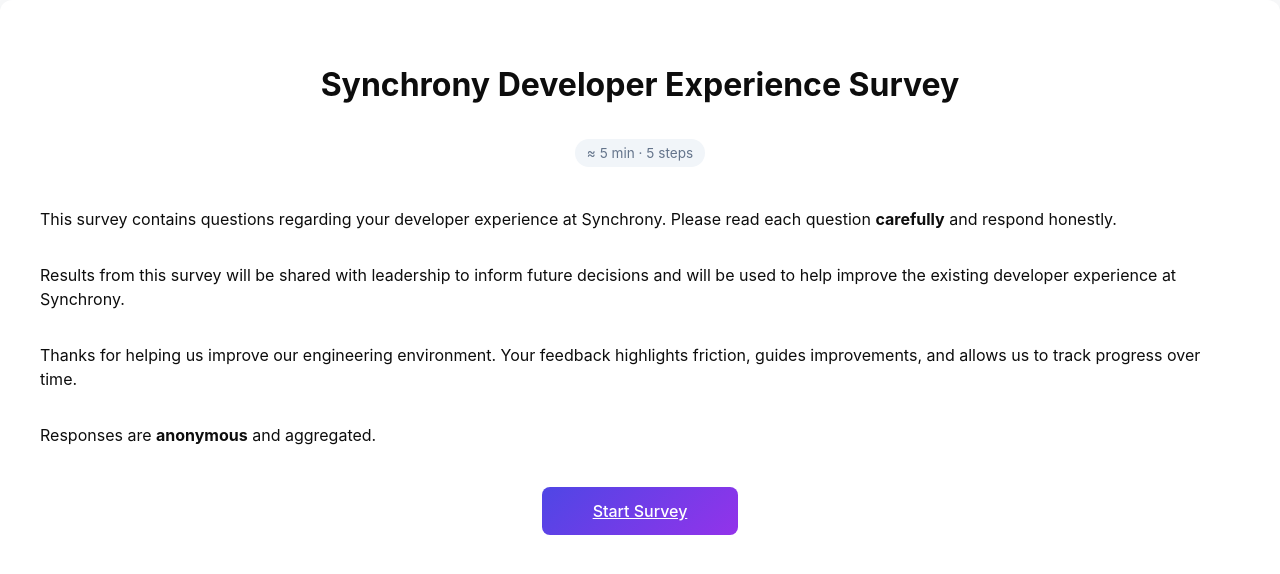
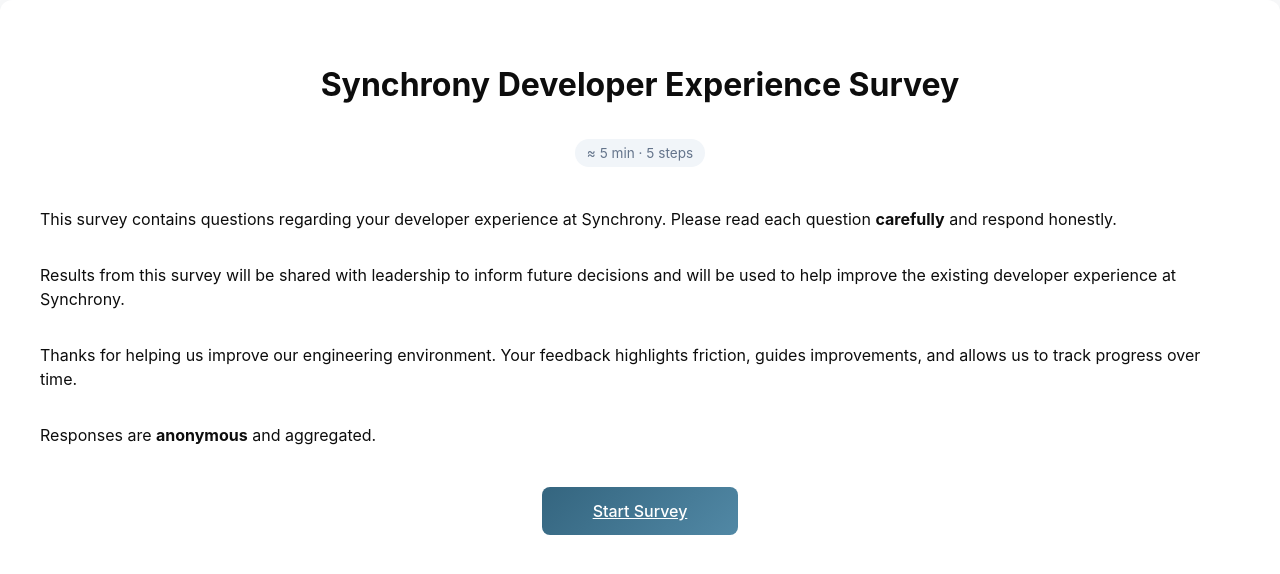
Before and after one commit to emmaadams05/devx-survey, a Next.js app: page /intro in a window 1280 px wide. Shown: the top 574 px of the page. Built offline with nearby package versions, Linux system fonts and the light colour scheme.

Commit message:
updated color scheme

```diff
--- a/app/globals.css
+++ b/app/globals.css
@@ -2,8 +2,8 @@
   --font-sans: 'Inter', sans-serif;
   --color-bg: #f8f9fa;
   --color-text: #0d0d0d;
-  --color-accent-start: #4f46e5;
-  --color-accent-end: #9333ea;
+  --color-accent-start: #34657F;
+  --color-accent-end: #5188a5;
 }
 
 html,
```
